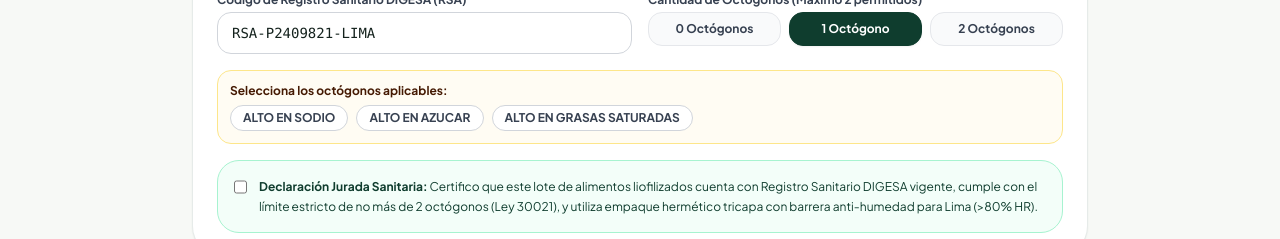
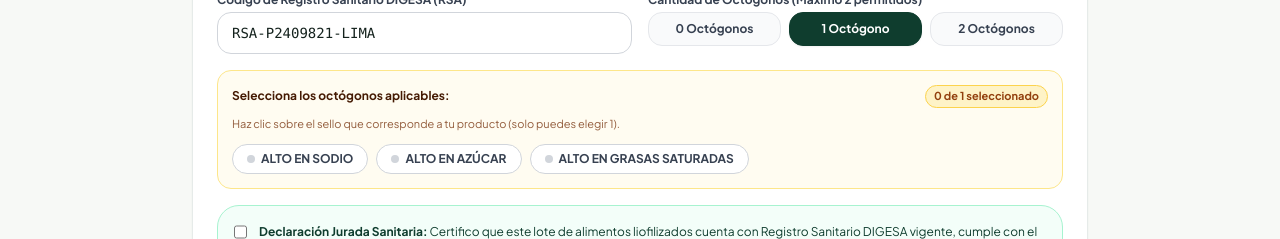
Before and after one commit to ALTOQ-PE/ALTOQ-PE, a Next.js app: page /producer/nuevo-producto in a window 1280 px wide. Both pictures are taken after a click on the button "1 Octógono". Shown: the part 1230-1469 px from the top of the page. Built offline with nearby package versions, Linux system fonts and the light colour scheme; no server answers.

Commit message:
feat(producer): enforce strict octagon limit validation and mutual exclusion

```diff
--- a/src/app/producer/nuevo-producto/page.tsx
+++ b/src/app/producer/nuevo-producto/page.tsx
@@ -79,10 +79,39 @@ export default function NuevoProductoPage() {
     );
   };
 
+  const handleSelectOctagonCount = (count: number) => {
+    setOctagonCount(count);
+    if (count === 0) {
+      setOctagonTypes([]);
+    } else if (count === 1) {
+      setOctagonTypes((prev) => (prev.length > 0 ? [prev[0]] : []));
+    } else if (count === 2) {
+      setOctagonTypes((prev) => prev.slice(0, 2));
+    }
+  };
+
   const toggleOctagonType = (item: string) => {
-    setOctagonTypes((prev) =>
-      prev.includes(item) ? prev.filter((o) => o !== item) : [...prev, item]
-    );
+    if (octagonCount === 1) {
+      // Si la cantidad declarada es 1:
+      // Si ya está seleccionado, lo desmarca. Si es otro, selecciona exclusivamente el nuevo.
+      setOctagonTypes((prev) => (prev.includes(item) ? [] : [item]));
+      return;
+    }
+
+    if (octagonCount === 2) {
+      setOctagonTypes((prev) => {
+        if (prev.includes(item)) {
+          return prev.filter((o) => o !== item);
+        }
+        if (prev.length >= 2) {
+          return prev;
+        }
+        return [...prev, item];
+      });
+      return;
+    }
+
+    setOctagonTypes([]);
   };
 
   const handleSubmit = (e: React.FormEvent) => {
@@ -101,6 +130,16 @@ export default function NuevoProductoPage() {
 
     if (octagonCount > 2) {
       setErrorMessage('ALTOQ PE rechaza automáticamente alimentos con más de 2 octógonos (política estricta de salud).');
+      return;
+    }
+
+    if (octagonCount === 1 && octagonTypes.length !== 1) {
+      setErrorMessage('Has declarado 1 octógono. Selecciona cuál de los sellos aplica (Sodio, Azúcar o Grasas Saturadas).');
+      return;
+    }
+
+    if (octagonCount === 2 && octagonTypes.length !== 2) {
+      setErrorMessage(`Has declarado 2 octógonos. Debes seleccionar exactamente los 2 sellos aplicables (llevas ${octagonTypes.length} de 2).`);
       return;
     }
 
@@ -145,7 +184,7 @@ export default function NuevoProductoPage() {
       digesaCode,
       qualityCertificatesUrls: ['https://example.com/certificado-digesa.pdf'],
       octagonCount: Number(octagonCount),
-      octagonTypes: octagonCount === 0 ? [] : (octagonTypes.length > 0 ? (octagonTypes as any) : ['ALTO_EN_SODIO']),
+      octagonTypes: octagonCount === 0 ? [] : (octagonTypes as any),
       healthPolicyAccepted: true,
       rating: 5.0,
       reviewCount: 1,
@@ -443,7 +482,7 @@ export default function NuevoProductoPage() {
                   <button
                     key={num}
                     type="button"
-                    onClick={() => setOctagonCount(num)}
+                    onClick={() => handleSelectOctagonCount(num)}
                     className={`py-2 px-3 rounded-brand-md border text-xs font-bold transition-all text-center ${
                       octagonCount === num
                         ? 'bg-[#0F3D2E] text-white border-[#0F3D2E] shadow-sm'
@@ -457,25 +496,54 @@ export default function NuevoProductoPage() {
             </div>
 
             {octagonCount > 0 && (
-              <div className="sm:col-span-2 space-y-1.5 p-3 rounded-brand-md bg-amber-50/60 border border-amber-200">
+              <div className="sm:col-span-2 space-y-2 p-3.5 rounded-brand-md bg-amber-50/70 border border-amber-200">
+                <div className="flex items-center justify-between">
                   <label className="text-xs font-bold text-amber-950 block">
                     Selecciona los octógonos aplicables:
                   </label>
-                <div className="flex flex-wrap gap-2">
-                  {['ALTO_EN_SODIO', 'ALTO_EN_AZUCAR', 'ALTO_EN_GRASAS_SATURADAS'].map((type) => (
-                    <button
-                      key={type}
-                      type="button"
-                      onClick={() => toggleOctagonType(type)}
-                      className={`px-3 py-1 rounded-full text-xs font-bold border transition-colors ${
-                        octagonTypes.includes(type)
-                          ? 'bg-black text-white border-black'
-                          : 'bg-white text-gray-700 border-gray-300'
+                  <span
+                    className={`text-[11px] font-bold px-2 py-0.5 rounded-full ${
+                      octagonTypes.length === octagonCount
+                        ? 'bg-emerald-100 text-emerald-800 border border-emerald-300'
+                        : 'bg-amber-100 text-amber-800 border border-amber-300'
                     }`}
                   >
-                      {type.replace(/_/g, ' ')}
+                    {octagonTypes.length} de {octagonCount} seleccionado{octagonCount > 1 ? 's' : ''}
+                  </span>
+                </div>
+                <p className="text-[11px] text-amber-900/80">
+                  {octagonCount === 1
+                    ? 'Haz clic sobre el sello que corresponde a tu producto (solo puedes elegir 1).'
+                    : 'Selecciona exactamente los 2 sellos que aplican a tu producto.'}
+                </p>
+                <div className="flex flex-wrap gap-2 pt-1">
+                  {[
+                    { id: 'ALTO_EN_SODIO', label: 'ALTO EN SODIO' },
+                    { id: 'ALTO_EN_AZUCAR', label: 'ALTO EN AZÚCAR' },
+                    { id: 'ALTO_EN_GRASAS_SATURADAS', label: 'ALTO EN GRASAS SATURADAS' },
+                  ].map(({ id, label }) => {
+                    const isSelected = octagonTypes.includes(id);
+                    const isMaxReached = octagonCount === 2 && octagonTypes.length >= 2 && !isSelected;
+
+                    return (
+                      <button
+                        key={id}
+                        type="button"
+                        onClick={() => toggleOctagonType(id)}
+                        className={`px-3.5 py-1.5 rounded-full text-xs font-bold border transition-all flex items-center gap-1.5 ${
+                          isSelected
+                            ? 'bg-black text-white border-black shadow-sm ring-2 ring-black/20'
+                            : isMaxReached
+                            ? 'bg-gray-100 text-gray-400 border-gray-200 cursor-not-allowed opacity-60'
+                            : 'bg-white text-gray-700 border-gray-300 hover:border-gray-400 hover:bg-gray-50'
+                        }`}
+                        title={isMaxReached ? 'Ya alcanzaste el límite de 2 octógonos declarados' : undefined}
+                      >
+                        <span className={`w-2 h-2 rounded-full ${isSelected ? 'bg-[#D85A2F]' : 'bg-gray-300'}`} />
+                        {label}
                       </button>
-                  ))}
+                    );
+                  })}
                 </div>
               </div>
             )}
--- a/src/components/marketplace/ProducerProductModal.tsx
+++ b/src/components/marketplace/ProducerProductModal.tsx
@@ -25,6 +25,7 @@ export const ProducerProductModal: React.FC = () => {
   const [ingredients, setIngredients] = useState('');
   const [digesaCode, setDigesaCode] = useState(currentUser?.digesaRegistryCode || 'RSA-P2409821-LIMA');
   const [octagonCount, setOctagonCount] = useState<number>(0);
+  const [octagonTypes, setOctagonTypes] = useState<string[]>([]);
   const [wholesaleCostPen, setWholesaleCostPen] = useState(12.5);
   const [publicPricePen, setPublicPricePen] = useState(22.0);
   const [wholesaleMoqUnits, setWholesaleMoqUnits] = useState(24);
@@ -34,6 +35,39 @@ export const ProducerProductModal: React.FC = () => {
   const [successMessage, setSuccessMessage] = useState(false);
 
   if (!isProducerModalOpen) return null;
+
+  const handleSelectOctagonCount = (count: number) => {
+    setOctagonCount(count);
+    if (count === 0) {
+      setOctagonTypes([]);
+    } else if (count === 1) {
+      setOctagonTypes((prev) => (prev.length > 0 ? [prev[0]] : []));
+    } else if (count === 2) {
+      setOctagonTypes((prev) => prev.slice(0, 2));
+    }
+  };
+
+  const toggleOctagonType = (item: string) => {
+    if (octagonCount === 1) {
+      setOctagonTypes((prev) => (prev.includes(item) ? [] : [item]));
+      return;
+    }
+
+    if (octagonCount === 2) {
+      setOctagonTypes((prev) => {
+        if (prev.includes(item)) {
+          return prev.filter((o) => o !== item);
+        }
+        if (prev.length >= 2) {
+          return prev;
+        }
+        return [...prev, item];
+      });
+      return;
+    }
+
+    setOctagonTypes([]);
+  };
 
   const handleSubmit = (e: React.FormEvent) => {
     e.preventDefault();
@@ -49,6 +83,14 @@ export const ProducerProductModal: React.FC = () => {
     }
     if (octagonCount > 2) {
       setErrorMessage('ALTOQ PE rechaza automáticamente alimentos con más de 2 octógonos (política estricta de salud).');
+      return;
+    }
+    if (octagonCount === 1 && octagonTypes.length !== 1) {
+      setErrorMessage('Has declarado 1 octógono. Selecciona cuál de los sellos aplica (Sodio, Azúcar o Grasas Saturadas).');
+      return;
+    }
+    if (octagonCount === 2 && octagonTypes.length !== 2) {
+      setErrorMessage(`Has declarado 2 octógonos. Debes seleccionar exactamente los 2 sellos aplicables (llevas ${octagonTypes.length} de 2).`);
       return;
     }
     if (!affidavitAccepted) {
@@ -85,7 +127,7 @@ export const ProducerProductModal: React.FC = () => {
       digesaCode,
       qualityCertificatesUrls: ['/certs/haccp-codex.pdf'],
       octagonCount,
-      octagonTypes: octagonCount === 1 ? ['ALTO_EN_SODIO'] : octagonCount === 2 ? ['ALTO_EN_SODIO', 'ALTO_EN_GRASAS_SATURADAS'] : [],
+      octagonTypes: octagonCount === 0 ? [] : octagonTypes,
       healthPolicyAccepted: true,
     };
 
@@ -242,7 +284,7 @@ export const ProducerProductModal: React.FC = () => {
           </div>
 
           {/* Conteo de Octógonos (Regla Estricta: Máximo 2) */}
-          <div className="p-3 bg-gray-50 border border-gray-200 rounded-brand-md space-y-2">
+          <div className="p-3 bg-gray-50 border border-gray-200 rounded-brand-md space-y-2.5">
             <label className="block font-bold text-brand-primary">
               Conteo de Octógonos Nutricionales (Ley 30021) *
             </label>
@@ -251,7 +293,7 @@ export const ProducerProductModal: React.FC = () => {
                 <button
                   key={num}
                   type="button"
-                  onClick={() => setOctagonCount(num)}
+                  onClick={() => handleSelectOctagonCount(num)}
                   className={`p-2 rounded border text-center font-bold transition-all ${
                     octagonCount === num
                       ? 'border-[#0F3D2E] bg-emerald-50 text-brand-primary ring-1 ring-[#0F3D2E]'
@@ -262,6 +304,60 @@ export const ProducerProductModal: React.FC = () => {
                 </button>
               ))}
             </div>
+
+            {octagonCount > 0 && (
+              <div className="space-y-2 p-2.5 rounded bg-amber-50/70 border border-amber-200">
+                <div className="flex items-center justify-between">
+                  <label className="text-[11px] font-bold text-amber-950 block">
+                    Selecciona los octógonos aplicables:
+                  </label>
+                  <span
+                    className={`text-[10px] font-bold px-2 py-0.5 rounded-full ${
+                      octagonTypes.length === octagonCount
+                        ? 'bg-emerald-100 text-emerald-800 border border-emerald-300'
+                        : 'bg-amber-100 text-amber-800 border border-amber-300'
+                    }`}
+                  >
+                    {octagonTypes.length} de {octagonCount} seleccionado{octagonCount > 1 ? 's' : ''}
+                  </span>
+                </div>
+                <p className="text-[10px] text-amber-900/80">
+                  {octagonCount === 1
+                    ? 'Haz clic sobre el sello que corresponde (solo puedes elegir 1).'
+                    : 'Selecciona exactamente los 2 sellos que corresponden a tu producto.'}
+                </p>
+                <div className="flex flex-wrap gap-1.5 pt-0.5">
+                  {[
+                    { id: 'ALTO_EN_SODIO', label: 'ALTO EN SODIO' },
+                    { id: 'ALTO_EN_AZUCAR', label: 'ALTO EN AZÚCAR' },
+                    { id: 'ALTO_EN_GRASAS_SATURADAS', label: 'ALTO EN GRASAS SATURADAS' },
+                  ].map(({ id, label }) => {
+                    const isSelected = octagonTypes.includes(id);
+                    const isMaxReached = octagonCount === 2 && octagonTypes.length >= 2 && !isSelected;
+
+                    return (
+                      <button
+                        key={id}
+                        type="button"
+                        onClick={() => toggleOctagonType(id)}
+                        className={`px-2.5 py-1 rounded-full text-[11px] font-bold border transition-all flex items-center gap-1 ${
+                          isSelected
+                            ? 'bg-black text-white border-black shadow-sm ring-1 ring-black/20'
+                            : isMaxReached
+                            ? 'bg-gray-100 text-gray-400 border-gray-200 cursor-not-allowed opacity-60'
+                            : 'bg-white text-gray-700 border-gray-300 hover:border-gray-400 hover:bg-gray-50'
+                        }`}
+                        title={isMaxReached ? 'Ya alcanzaste el límite de 2 octógonos declarados' : undefined}
+                      >
+                        <span className={`w-1.5 h-1.5 rounded-full ${isSelected ? 'bg-[#D85A2F]' : 'bg-gray-300'}`} />
+                        {label}
+                      </button>
+                    );
+                  })}
+                </div>
+              </div>
+            )}
+
             <p className="text-[11px] text-gray-400">
               Política ALTOQ PE: No se aceptan productos con 3 o más octógonos bajo ninguna circunstancia.
             </p>
```
Lines whose indentation alone changed are shown as unchanged.
